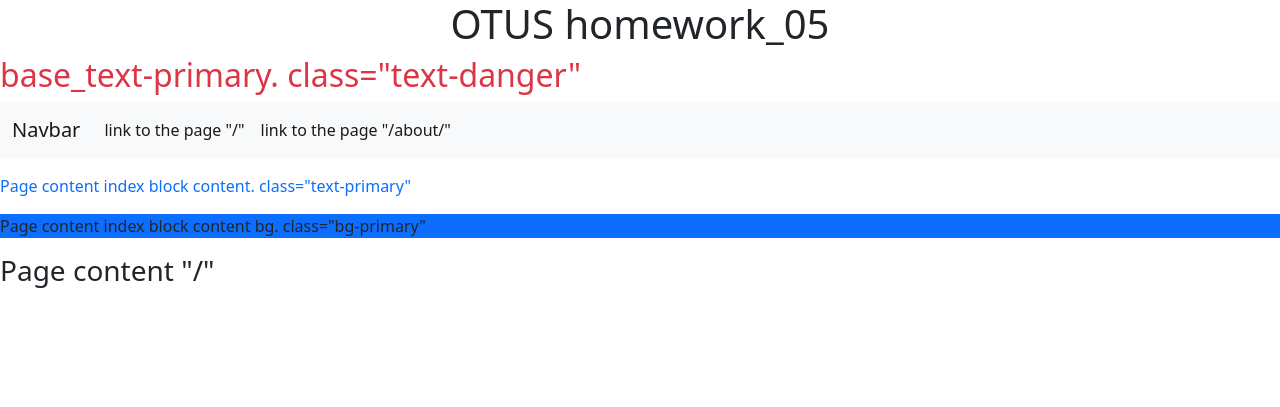
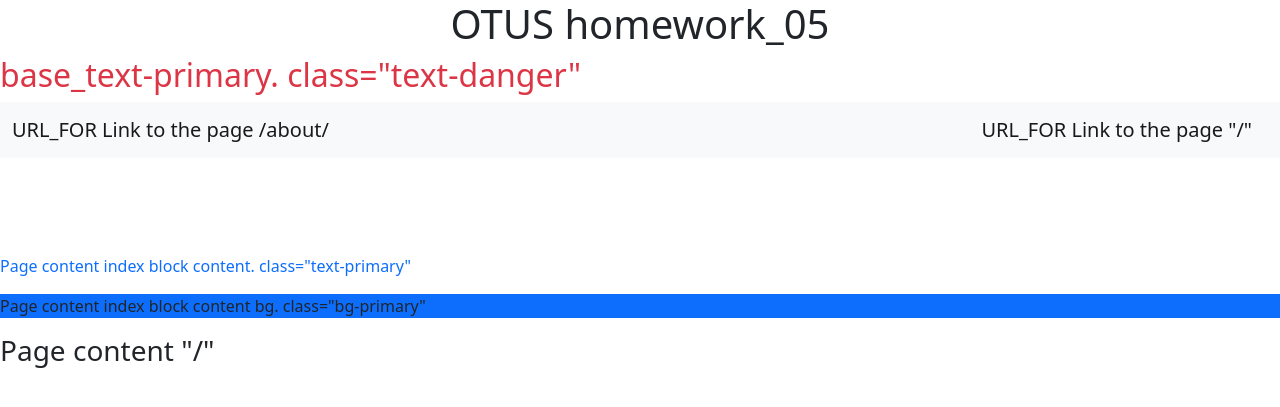
Before and after one commit to Evchap/OTUShomeworks, a Flask app: page / in a window 1280 px wide. Shown: the top 407 px of the page. Run offline with Flask 3, Linux system fonts and the light colour scheme.

Commit message:
updated homework_05

```diff
--- a/homework_05/app.py
+++ b/homework_05/app.py
@@ -1,6 +1,7 @@
 from flask import (
     Flask,
     render_template,
+    url_for,
 )
 
 app = Flask(__name__)
@@ -14,6 +15,10 @@
 def about():
     return render_template('about.html', title="about")
 
+with app.test_request_context():
+    print(url_for('index'))
+    print(url_for('about'))
+
 
 if __name__ == "__main__":
     app.run(debug=True)
--- a/homework_05/templates/base.html
+++ b/homework_05/templates/base.html
@@ -15,28 +15,19 @@
     <h2 class="text-danger">base_text-primary. class="text-danger"</h2>
     <script src="https://cdn.jsdelivr.net/npm/bootstrap@5.0.2/dist/js/bootstrap.bundle.min.js" integrity="sha384-MrcW6ZMFYlzcLA8Nl+NtUVF0sA7MsXsP1UyJoMp4YLEuNSfAP+JcXn/tWtIaxVXM" crossorigin="anonymous"></script>
     <nav class="navbar navbar-expand-lg navbar-light bg-light">
-  <div class="container-fluid">
-    <a class="navbar-brand" href="https://getbootstrap.com/docs/5.0/components/navbar/">Navbar</a>
-    <button class="navbar-toggler" type="button" data-bs-toggle="collapse" data-bs-target="#navbarNav" aria-controls="navbarNav" aria-expanded="false" aria-label="Toggle navigation">
-      <span class="navbar-toggler-icon"></span>
-    </button>
-    <div class="collapse navbar-collapse" id="navbarNav">
-      <ul class="navbar-nav">
-        <li class="nav-item">
-          <a class="nav-link active" aria-current="page" href="/">link to the page "/"</a>
-        </li>
-        <li class="nav-item">
-           <a class="nav-link active" aria-current="page" href="/about/">link to the page "/about/"</a>
-        </li>
-      </ul>
-    </div>
-  </div>
-</nav>
-    <p></p>
-    <p></p>
+        <div class="container-fluid"><a class="navbar-brand" href = "{{url_for('about') }}">URL_FOR Link to the page /about/</a>
+            <a class="navbar-brand" href = "{{url_for('index') }}">URL_FOR Link to the page "/"</a>
+            <button class="navbar-toggler" type="button" data-bs-toggle="collapse" data-bs-target="#navbarNav" aria-controls="navbarNav" aria-expanded="false" aria-label="Toggle navigation">
+                <span class="navbar-toggler-icon">
+            </button>
+        </div>
+    </nav>
+    <br />
+    <br />
+    <br />
+    <br />
+
     {% block content %}
     {% endblock %}
-    <p></p>
-    <p></p>
   </body>
 </html>
```
